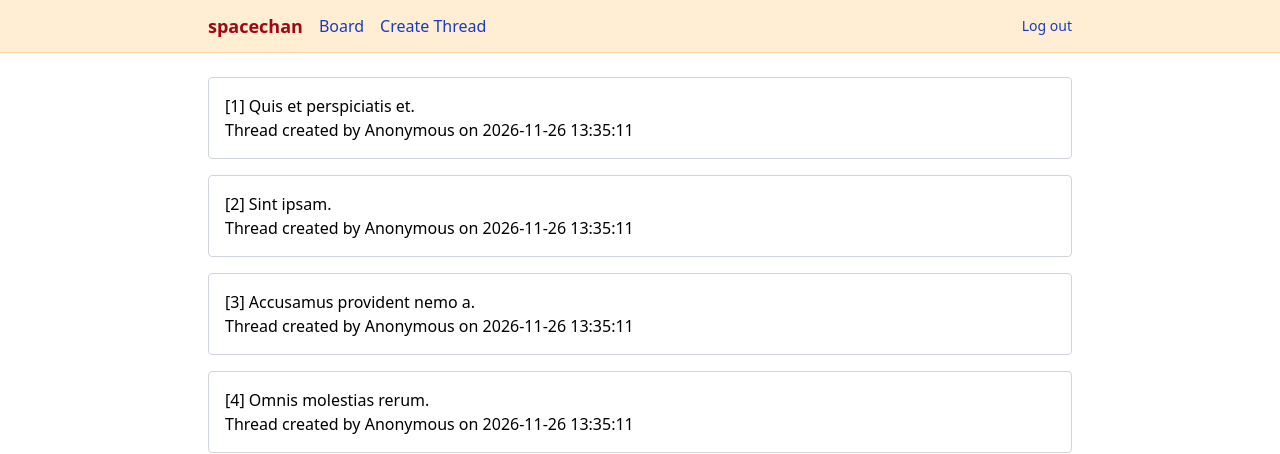
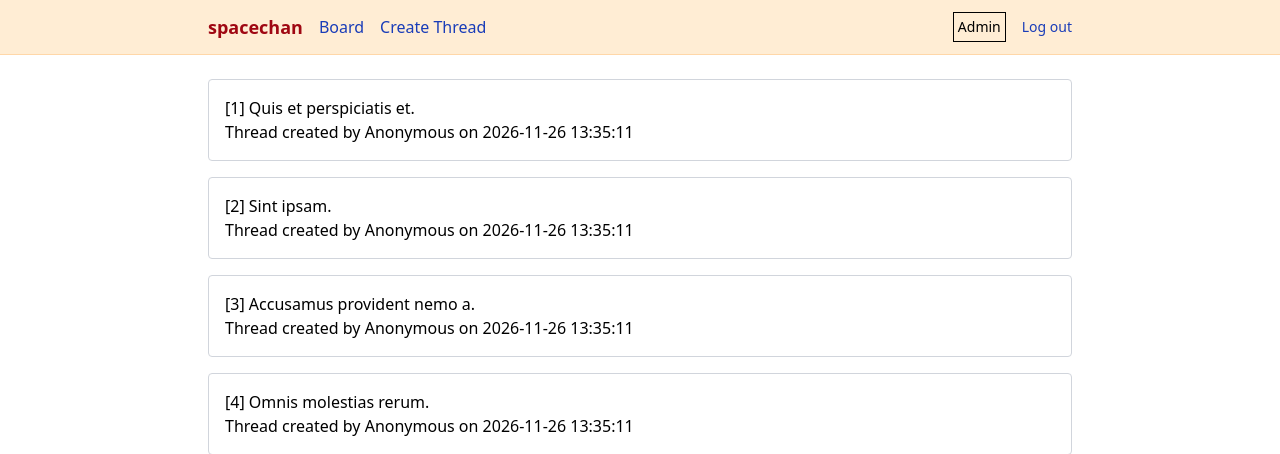
Before and after one commit to TheScreechingBagel/spacechan, a Laravel app: page / in a window 1280 px wide. Shown: the top 454 px of the page. Run offline with Laravel 12, Linux system fonts and the light colour scheme; a user stored in the database is signed in; data comes from the database, SQL or seed files in the repository; some libraries are stand-ins or nearby versions.

Commit message:
add logged in user name to header and link profile

```diff
--- a/resources/views/components/site-header.blade.php
+++ b/resources/views/components/site-header.blade.php
@@ -13,7 +13,8 @@
 
         <div class="flex items-center gap-4 text-sm">
             @auth
-                {{--                <a href="{{ route('profile.edit') }}" class="text-blue-800 hover:underline">Profile</a>--}}
+                <a href="{{ route('profile.edit') }}"
+                   class="hover:underline border border-beige p-1">{{ auth()->user()->name }}</a>
                 <form method="POST" action="{{ route('logout') }}">
                     @csrf
                     <button type="submit" class="text-blue-800 hover:underline">Log out</button>
```
